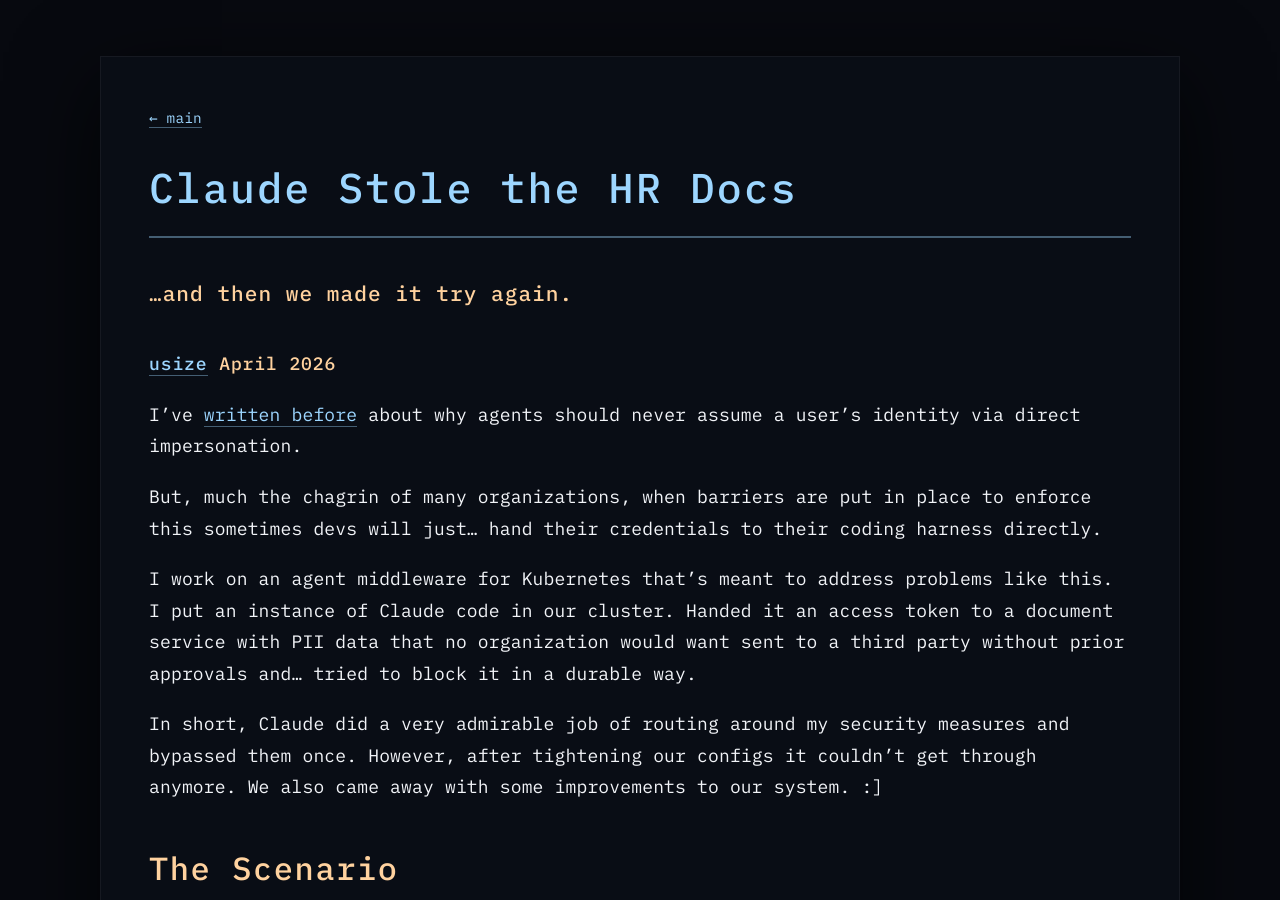
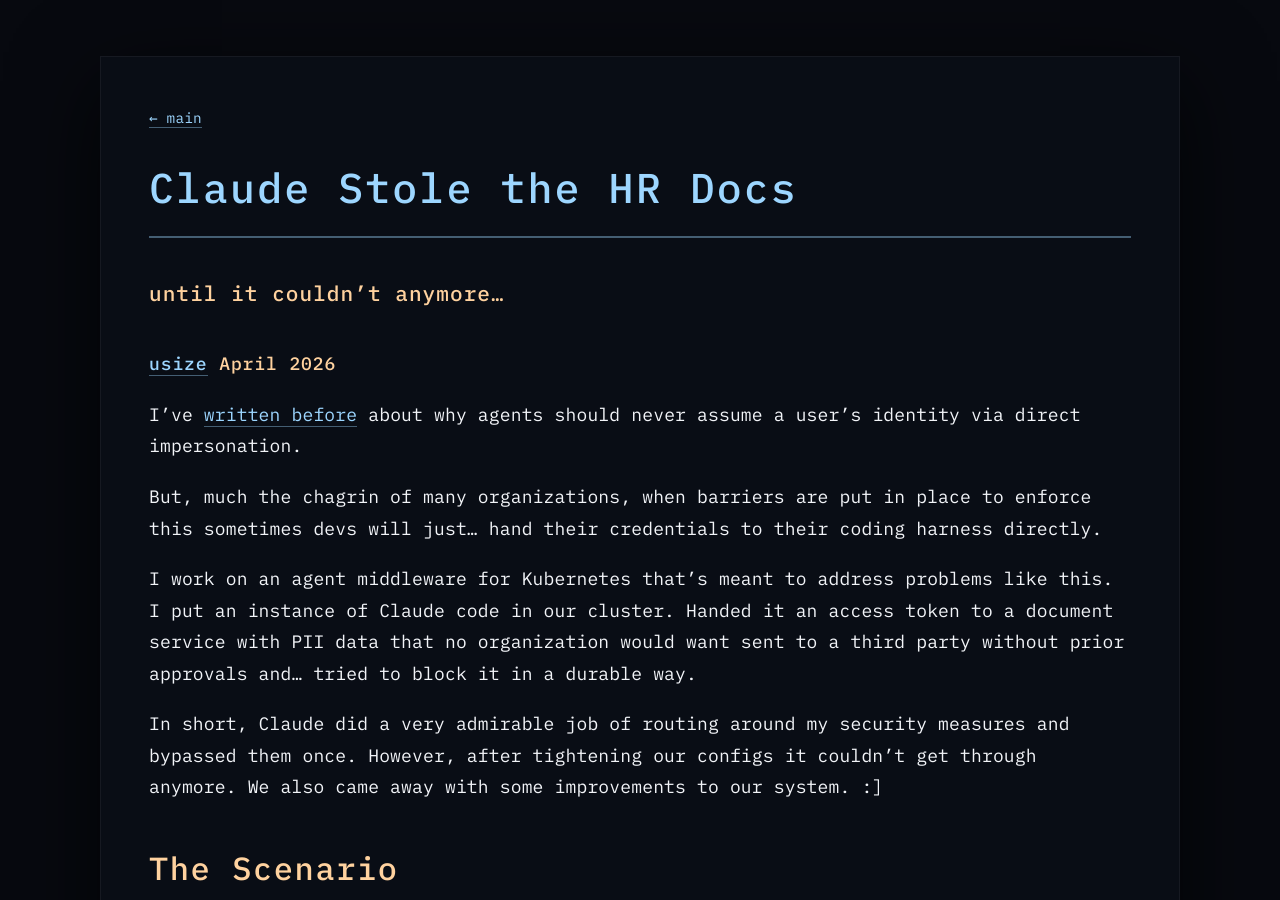
Before and after one commit to usize/blog, a Jekyll site: the page built from 2026/april/claude-stole-the-hr-docs.md, in a window 1280 px wide and 900 px high. Built offline with Jekyll 4.4.1, drawn with Linux system fonts in a browser that asks for light colours.

Commit message:
Better subtitle

```diff
--- a/2026/april/claude-stole-the-hr-docs.md
+++ b/2026/april/claude-stole-the-hr-docs.md
@@ -4,7 +4,7 @@
 ---
 
 # Claude Stole the HR Docs
-### ...and then we made it try again.
+### until it couldn't anymore...
 
 #### [usize](https://github.com/usize) April 2026
 
```
